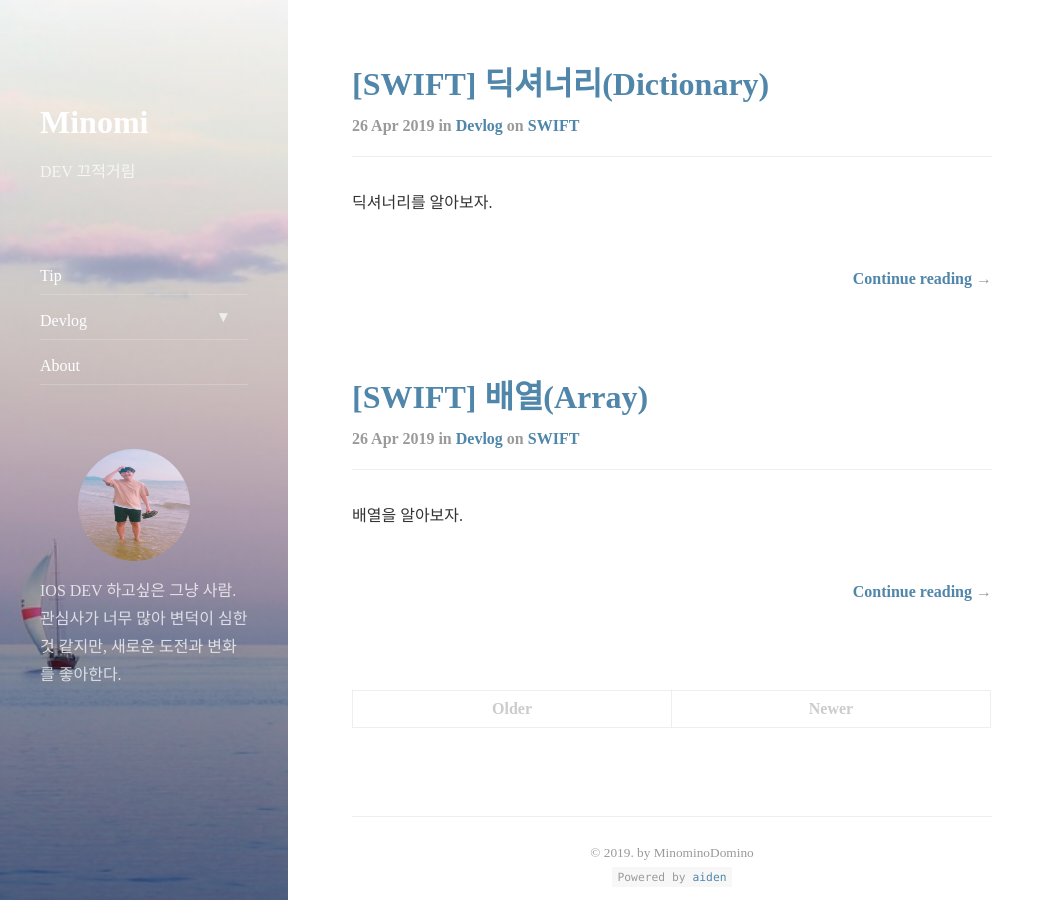
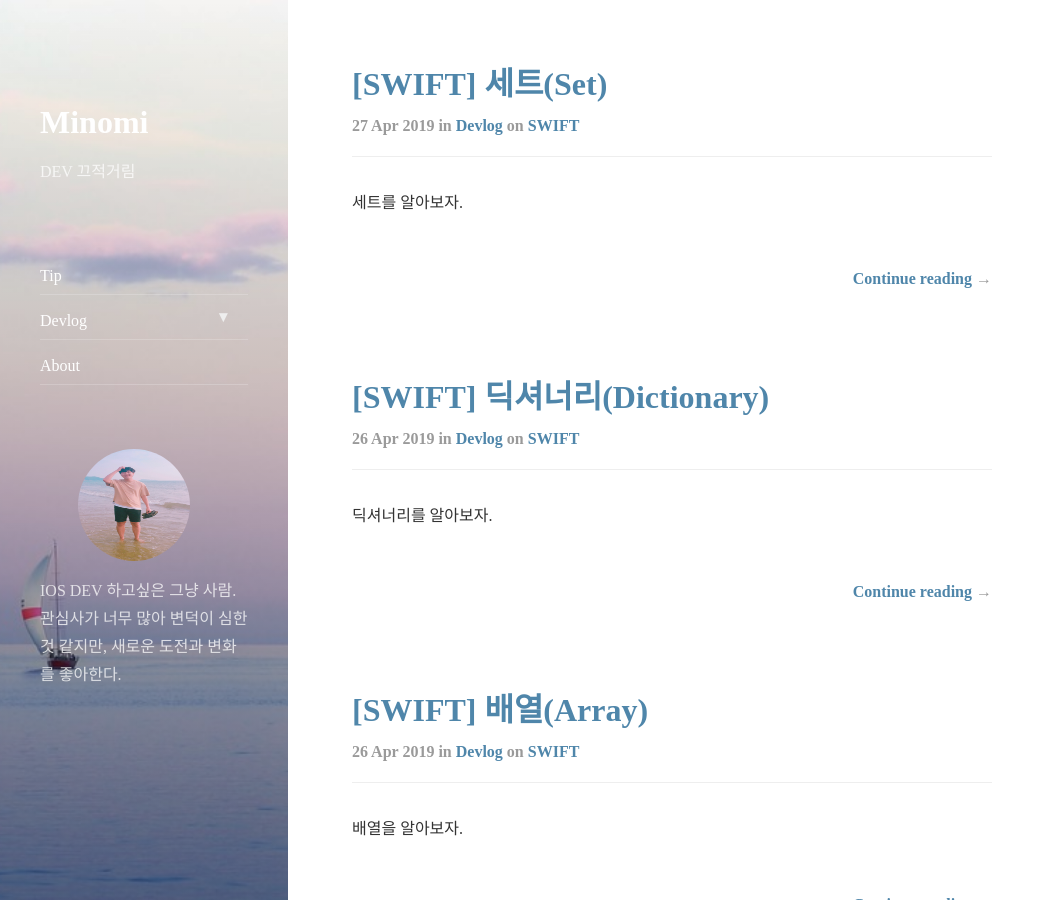
Before and after one commit to MinominoDomino/MinominoDomino.github.io, a Jekyll site: the page built from index.html, in a window 1280 px wide and 900 px high. Shown: the whole window, without its empty margins (0-1055 px from the left). Built offline with Jekyll 4.4.1, drawn with Linux system fonts in a browser that asks for light colours; nearby versions of some CDN libraries; the list of posts is cut into pages by our own code; part of the change alters nothing that is shown.

Commit message:
docs devlog

````diff
--- a/_config.yml
+++ b/_config.yml
@@ -49,10 +49,10 @@ google_fonts:        Lato
 google_analytics:    UA-92346434-1
 
 # Setting a disqus shortname will enable the comment section on pages with `comments: true` in the front matter
-disqus_shortname:    MinominoDomino2
+disqus_shortname:    Minomi
 
 # This text will appear in the footer of every page. Markdown enabled.
-copyright:           '&copy; 2019. by MinominoDomino'
+copyright:           '&copy; 2019. by Minomi'
 
 # Format of the permalinks
 permalink:           pretty
--- /dev/null
+++ b/_posts/2019-04-27-swift-set.md
@@ -0,0 +1,150 @@
+---
+layout: post
+title:  "[SWIFT] 세트(Set)"
+subtitle:   "SWIFT 세트"
+categories: devlog
+tags: swift
+
+---
+
+세트를 알아보자.
+
+세트는 같은 타입의 데이터를 하나의 묶음으로 저장하는 컬렉션 타입입니다.
+키워드는 `Set`를 사용해요
+세트는 배열과 다르게 축약표현이 없어요 ㅠㅠ
+
+엇!? "그럼 배열과 세트는 축약 표현이 없는 것 빼곤 다른게 없는데요??? 왜 따로 써요???" 라고 할 수 있을텐데요
+세트에서는 **값이 무조건 유일**해야해요.
+이게 배열과의 가장 큰 차이점이죠!!!
+
+그리고 배열은 데이터의 순서를 보장하지만 세트에서는 **데이터의 순서가 랜덤**해요.
+예를들어 배열[1, 2, 3]과 세트[1, 2, 3]이 있을때 새로운 값인 4와 5를 추가하면
+배열은 [1, 2, 3, 4, 5]이지만, 세트는 [2, 3, 1, 4, 5]이렇게 랜덤하게 구성됩니다!
+
+이러한 차이점 두개는 세트에서 가장 중요한 내용이에요.
+
+## 선언 방법
+
+인피니티스톤 세트를 만들어보겠습니다.
+ 인피니티스톤은 딱 6개의 스톤으로 구성되어 있죠? 마블 좋아하시는 분들은 다 아실거에요ㅎㅎㅎㅎ
+ 그리고 각 스톤은 무조건 하나만 있죠!! 그럼 세트를 배우는 예제로 딱인 것 같네요!
+ 어서 만들어봅시다.
+
+- 원형 표현 `var infinityStone: Set<String> = Set<String>()`
+
+```swift
+var infinityStone: Set<String> = Set<String>()
+
+//3개의 스톤을 모았어요.
+var infinityStone: Set<String> = ["Reality", "Soul", "Time"]	//{"Reality", "Soul", "Time"}
+```
+
+참고로 저는 `타입추론`를 쓰지 않겠습니다!
+
+## 세트 메서드
+
+세트에서 제공하는 기능이 여러개 있지만 상황에 따라 찾아보면서 쓰시면됩니다.
+우리 모두 **API에서 찾아보는 습관**을 기르는게 좋아요!
+그래서 애플에서 제공하는 공식 문서를 링크 했어요 모든 내용은 여기서 보시면 될 것 같네요.
+[Apple swift document - Set](https://developer.apple.com/documentation/swift/set)
+
+여기서는 기본적인 몇개만 추려서 해보겠습니다.
+- `isEmpty`는 세트가 비어 있는지 확인합니다.
+```swift
+print(infinityStone.isEmpty)	//false
+```
+
+- `count`는 세트의 개수를 알려줍니다.
+```swift
+print(infinityStone.count)	//3
+```
+
+- `contains`는 특정 값이 있는지 확인합니다.
+```swift
+print(infinityStone.contains("Soul"))	//true
+```
+
+- `insert(_:)`는 세트에 값을 추가합니다.
+```swift
+infinityStone.insert("Mind")
+print(infinityStone)	//["Reality", "Soul", "Time", "Mind"]
+```
+
+- `remove(_:)`는 세트에서 값을 삭제합니다.
+```swift
+infinityStone.insert("Time")
+print(infinityStone)	//["Reality", "Soul", "Time", "Mind"]
+```
+
+- `remove(_:)`는 세트에서 값을 삭제합니다.
+```swift
+infinityStone.removeFirst()
+print(infinityStone)	//["Soul", "Time", "Mind"]
+```
+
+- `popFirst()`는 세트에서 값을 삭제합니다.
+**removeFirst()와 다른점은 세트가 비어있을때 removeFirst는 에러이지만 popFirst는 nil을 반환합니다.**
+```swift
+infinityStone.removeAll()	//모든 아이템 삭제
+infinityStone.popFirst()	//nil 반환
+print(infinityStone)
+```
+
+## 세트의 특징
+
+세트와 배열의 차이점을 얘기하면서 세트의 큰 두가지 특징을 얘기했어요.
+1. **증복된 값은 있을 수 없다!**
+2. **아이템의 순서가 랜덤하다!**
+
+위 특징을 코드로 작성해서 확인해 볼게요.
+
+```swift
+var arrayData: [Int] = [1, 2, 3]
+var setData: Set<Int> = [1, 2, 3]
+for number in [4, 5, 2] {
+    arrayData.append(number)
+    setData.insert(number)
+}
+print("array is \(arrayData)")	//array is [1, 2, 3, 4, 5, 2]
+print("set is \(setData)")	//set is [5, 2, 3, 1, 4]
+```
+위 코드를 돌려보면 배열은 값도 순서대로 들어있고 갯수도 6개들어있지만, 세트는 순서도 뒤죽박죽 갯수도 2라는 값이 중복되어서 5개만 있죠?
+
+## 세트의 활용
+세트는 교집합, 합집합, 여집합, 차집합 등 집합 계산에 유용하게 쓸 수 있어요!
+예제에서는 나의 시간표와 여자친구의 시간표에서 집합관계를 알아보겠습니다.
+
+```swift
+let myClassTable: Set<String> = ["kor", "eng", "math", "cs"]
+let girlFriendClassTable: Set<String> = ["kor", "art", "music", "cs"]
+```
+- 교집합
+
+```swift
+var commonClass: Set<String> = myClassTable.intersection(girlFriendClassTable)
+print(commonClass)	//["cs", "kor"]
+```
+
+- 합집합
+
+```swift
+var totalClass: Set<String> = myClassTable.union(girlFriendClassTable)
+print(totalClass)	//["music", "math", "kor", "art", "eng", "cs"]
+```
+
+- 차집합
+
+```swift
+var girFriendNotHaveClass: Set<String> = myClassTable.subtracting(girlFriendClassTable)
+print(girFriendNotHaveClass)	//["math", "eng"]
+```
+
+- 여집합
+
+```swift
+var notCommonClass: Set<String> = myClassTable.symmetricDifference(girlFriendClassTable)
+print(notCommonClass)	//["music", "math", "art", "eng"]
+```
+
+###### 해당 챕터의 playground 테스트 소스는 제 깃헙에 올라가 있어요~
+###### [눌러서 이동! star(별) 꾸욱 해주세요ㅎㅎ](https://github.com/MinominoDomino/swift-grammar-house)
````
